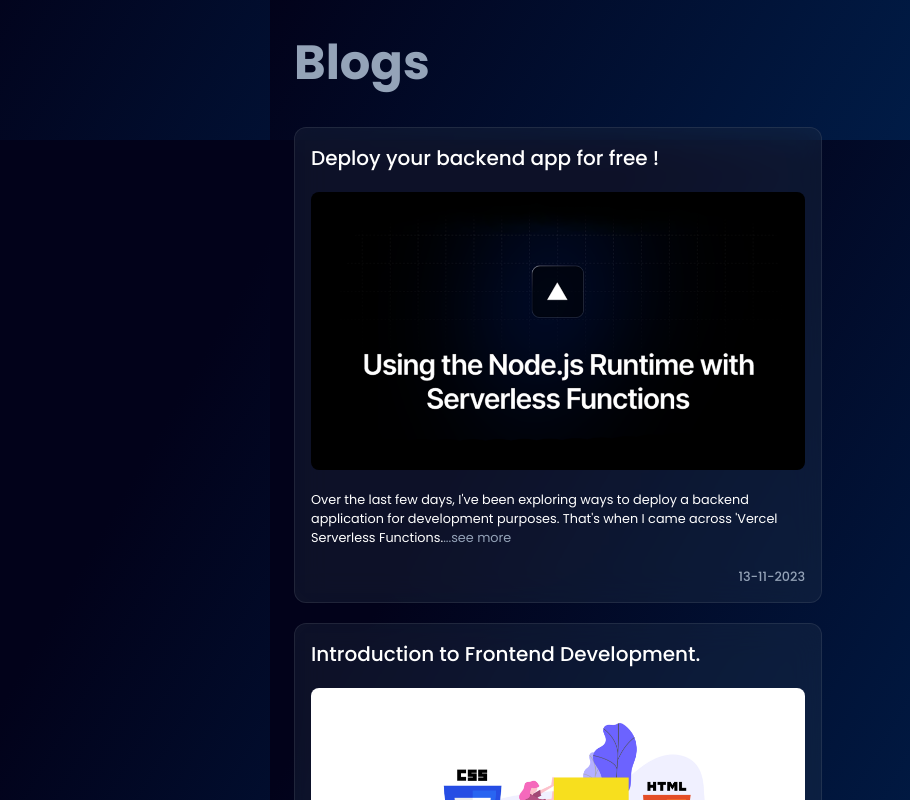
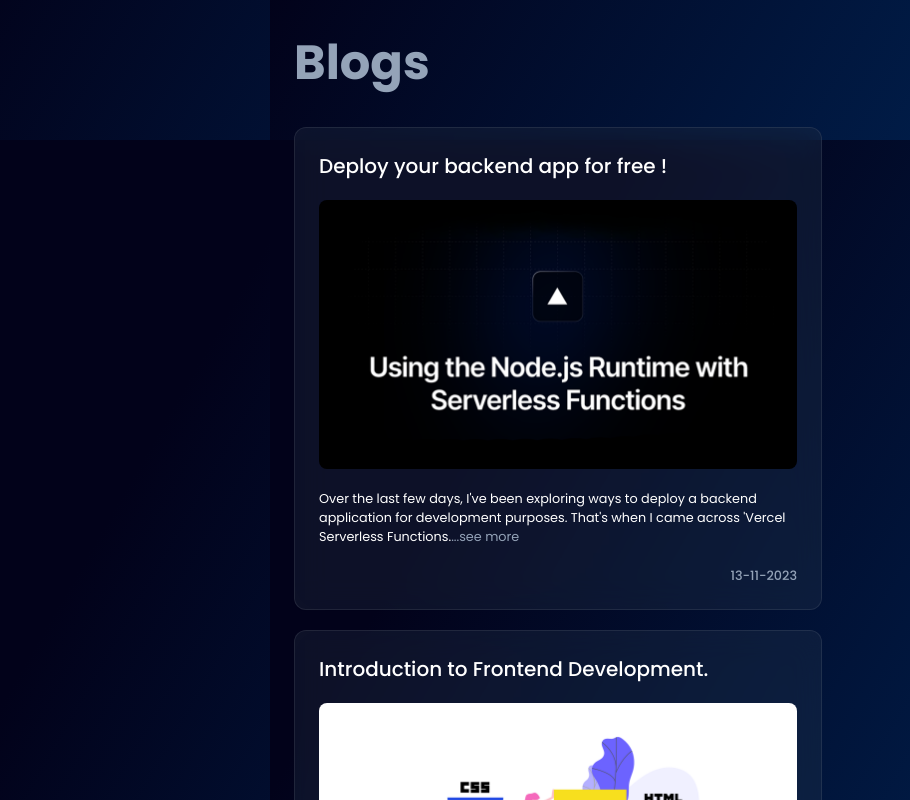
Before and after one commit to methupaPerera/my-portfolio, a React (Vite) app: page / in a window 1280 px wide. Shown: the part 3860-4660 px from the top of the page, without its empty margins (370-1280 px from the left). Built offline with nearby package versions, Linux system fonts and the light colour scheme.

Commit message:
Update Blog.jsx

```diff
--- a/src/components/Blog.jsx
+++ b/src/components/Blog.jsx
@@ -8,7 +8,7 @@ const Blog = ({ id, heading, image, text, date, index }) => {
             initial={{ opacity: 0, translateY: 50 }}
             whileInView={{ opacity: 1, translateY: 0 }}
             transition={{ duration: 0.4, delay: index / 10 }}
-            className="p-4 text-[0.8rem] bg-slate-700 bg-opacity-25 backdrop-blur-lg rounded-xl border-[1.5px] border-[#ffffff15] z-40 cursor-pointer"
+            className="p-6 text-[0.8rem] bg-slate-700 bg-opacity-25 backdrop-blur-lg rounded-xl border-[1.5px] border-[#ffffff15] z-40 cursor-pointer"
         >
             <Link
                 to={`/all-blogs/${id}`}
```
